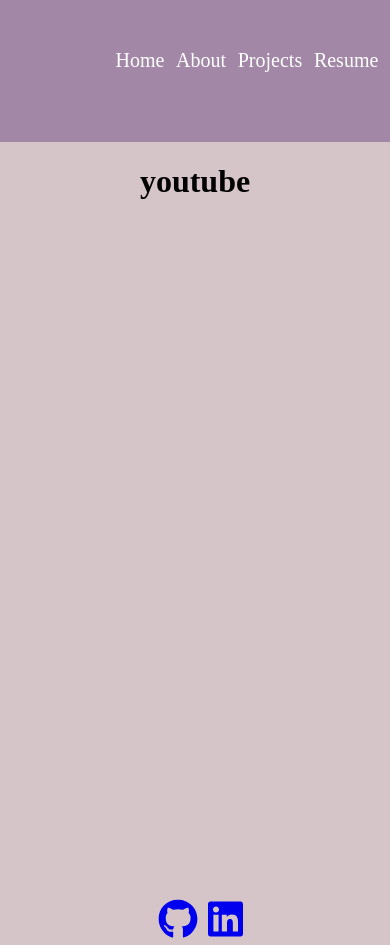
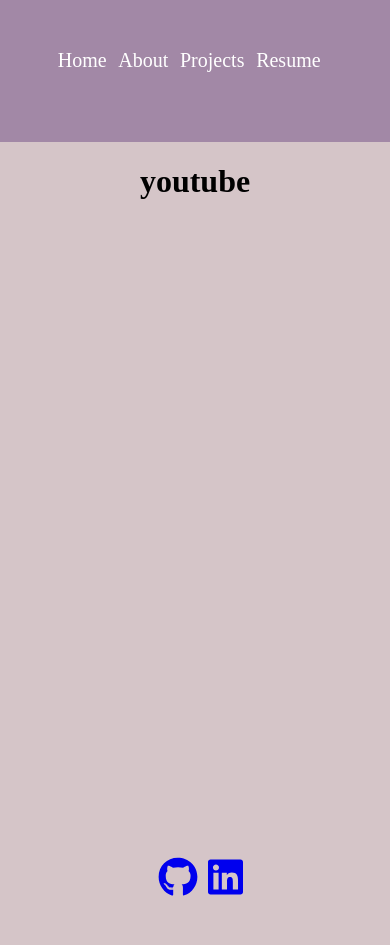
Before and after one commit to KadijahW/Portfolio, a React (Create React App) app in the folder my-portfolio/: page /Projects in a window 390 px wide. Built offline with nearby package versions, Linux system fonts and the light colour scheme.

Commit message:
centering links on responsive view

```diff
--- a/my-portfolio/src/CSS/Footer.css
+++ b/my-portfolio/src/CSS/Footer.css
@@ -19,7 +19,7 @@
     justify-content: center;
     align-self: end;
     right: 0;
-    bottom: -12vh;
+    bottom: -7vh;
     left: 0;
     padding: 6px;
     }
--- a/my-portfolio/src/CSS/Nav.css
+++ b/my-portfolio/src/CSS/Nav.css
@@ -39,4 +39,8 @@
     /* visibilitity: hidden; */
     display: none
 }
+.links{
+    display: flex;
+    justify-content: center;
+}
   }
```
